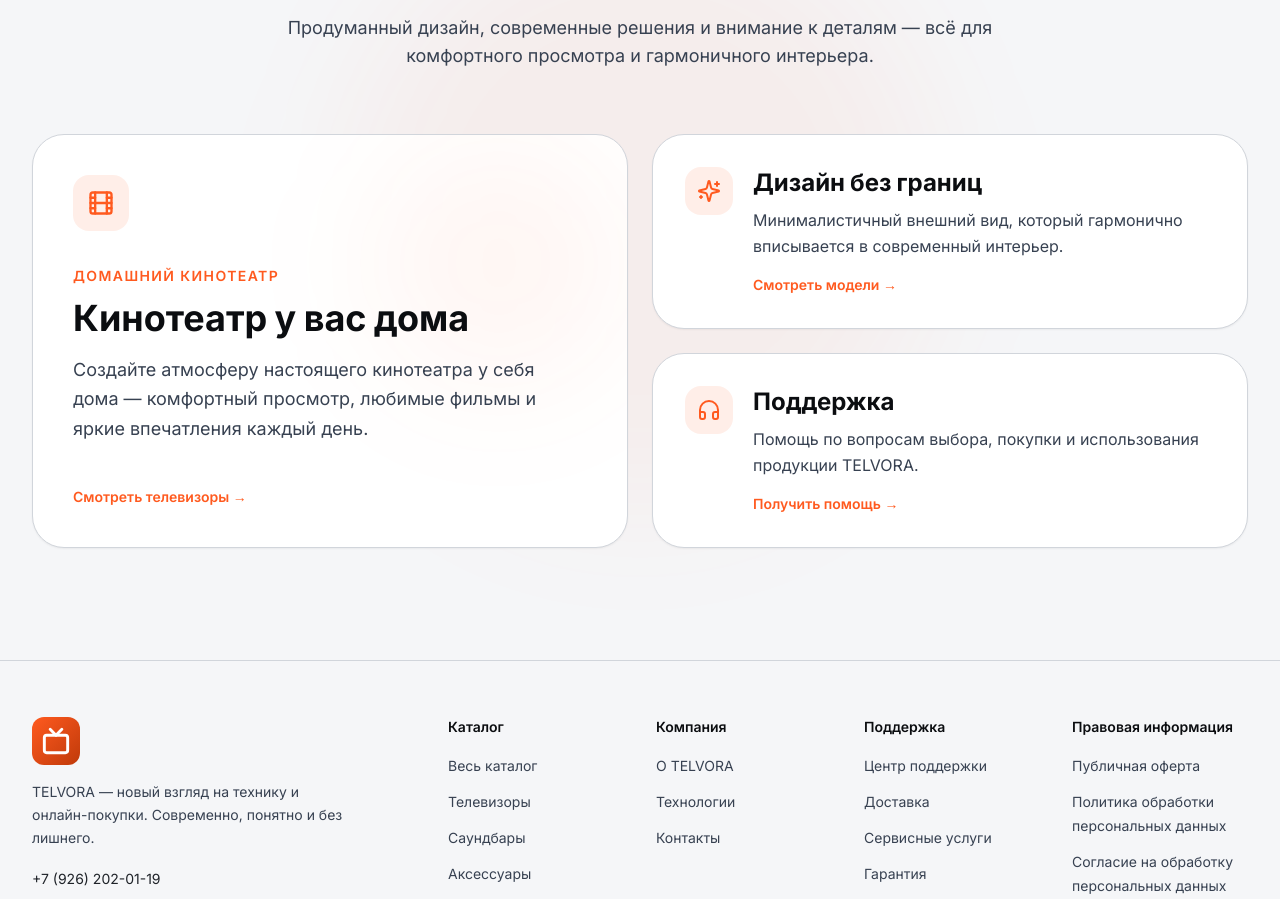
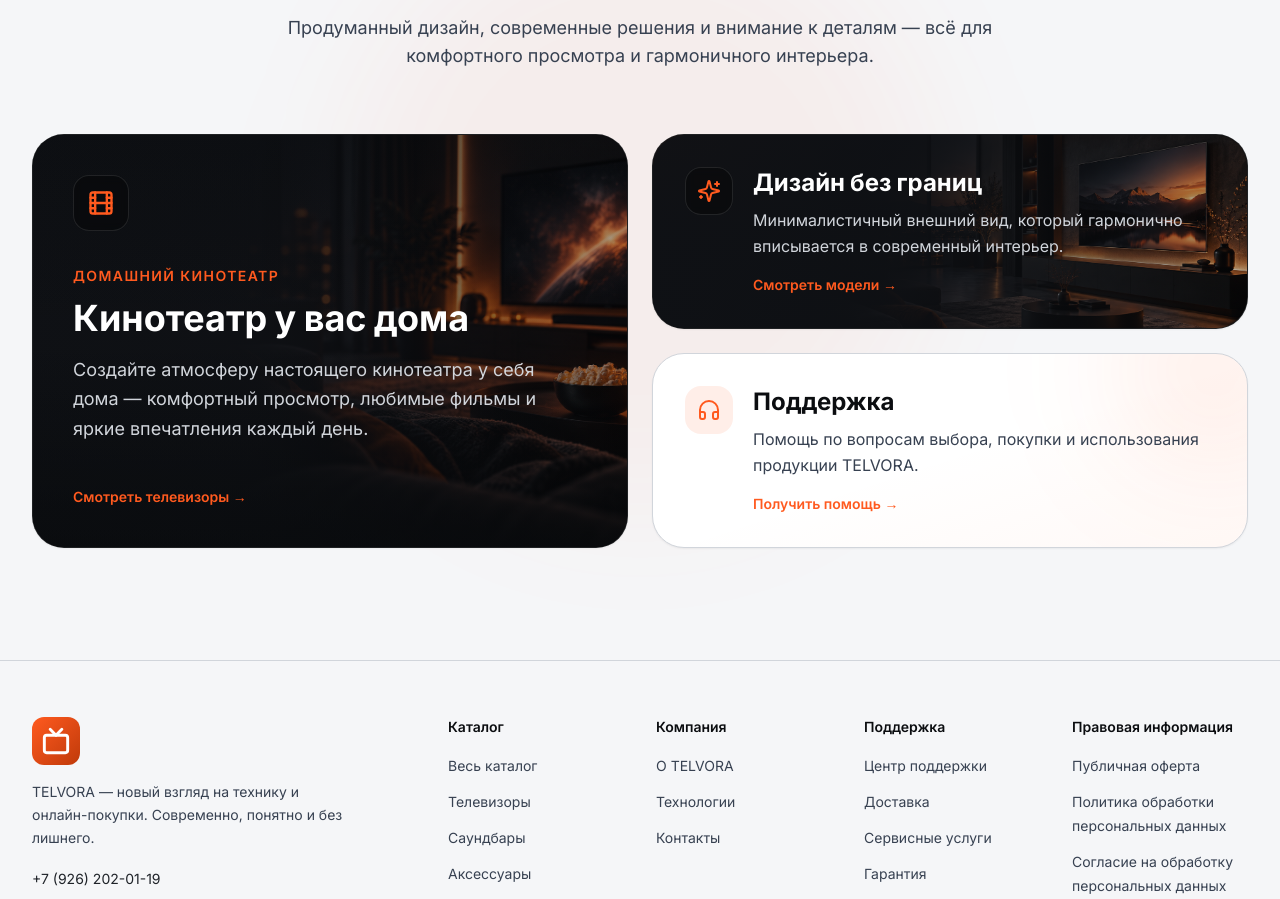
Before and after one commit to pctop365-lab/telvora, a React (Vite) app: page / in a window 1280 px wide. Shown: the part 1824-2723 px from the top of the page. Built offline with nearby package versions, Linux system fonts and the light colour scheme; no server answers.

Commit message:
feat: add TechSection background imagery

```diff
--- a/src/components/TechSection.tsx
+++ b/src/components/TechSection.tsx
@@ -28,13 +28,21 @@
         <div className="grid grid-cols-1 lg:grid-cols-2 gap-6">
           <Link
             to="/catalog"
-            className="group relative min-h-[360px] p-8 sm:p-10 rounded-4xl bg-white dark:bg-graphite-900 border border-graphite-200 dark:border-white/5 shadow-sm dark:shadow-none hover:border-accent-500/40 transition-all duration-300 overflow-hidden"
+            className="dark-content group relative min-h-[360px] p-8 sm:p-10 rounded-4xl bg-graphite-950 border border-white/10 shadow-sm dark:shadow-none hover:border-accent-500/40 transition-all duration-300 overflow-hidden"
           >
-            <div className="absolute top-0 right-0 w-64 h-64 bg-accent-500/5 rounded-full blur-3xl group-hover:bg-accent-500/10 transition-all" />
+            <img
+              src="/images/tech-home-cinema.png"
+              alt="Домашний кинотеатр TELVORA в премиальной гостиной"
+              loading="lazy"
+              decoding="async"
+              className="absolute inset-0 h-full w-full object-cover object-[62%_center] transition-transform duration-700 group-hover:scale-[1.02] sm:object-center"
+            />
+            <div className="absolute inset-0 bg-[linear-gradient(90deg,rgba(15,17,21,0.96)_0%,rgba(15,17,21,0.88)_38%,rgba(15,17,21,0.58)_68%,rgba(15,17,21,0.28)_100%)]" />
+            <div className="absolute inset-0 bg-gradient-to-t from-graphite-950/55 via-transparent to-graphite-950/20" />
 
             <div className="relative flex flex-col h-full justify-between">
               <div>
-                <div className="w-14 h-14 rounded-2xl bg-accent-500/10 flex items-center justify-center mb-8">
+                <div className="w-14 h-14 rounded-2xl bg-black/30 border border-white/10 backdrop-blur-sm flex items-center justify-center mb-8">
                   <Film className="w-7 h-7 text-accent-500" />
                 </div>
 
@@ -42,17 +50,17 @@
                   Домашний кинотеатр
                 </span>
 
-                <h3 className="font-display font-extrabold text-3xl sm:text-4xl text-graphite-900 dark:text-white mt-3 leading-tight">
+                <h3 className="font-display font-extrabold text-3xl sm:text-4xl text-white mt-3 leading-tight">
                   Кинотеатр у вас дома
                 </h3>
 
-                <p className="text-graphite-600 dark:text-graphite-300 mt-4 text-lg max-w-lg leading-relaxed">
+                <p className="text-graphite-200 mt-4 text-lg max-w-lg leading-relaxed">
                   Создайте атмосферу настоящего кинотеатра у себя дома —
                   комфортный просмотр, любимые фильмы и яркие впечатления каждый день.
                 </p>
               </div>
 
-              <span className="inline-block mt-8 text-sm font-semibold text-accent-500 group-hover:text-accent-600 dark:group-hover:text-white transition-colors">
+              <span className="inline-block mt-8 text-sm font-semibold text-accent-500 group-hover:text-white transition-colors">
                 Смотреть телевизоры →
               </span>
             </div>
@@ -61,24 +69,33 @@
           <div className="grid grid-cols-1 gap-6">
             <Link
               to="/catalog"
-              className="group p-8 rounded-4xl bg-white dark:bg-graphite-900 border border-graphite-200 dark:border-white/5 shadow-sm dark:shadow-none hover:border-accent-500/40 transition-all"
+              className="dark-content group relative overflow-hidden p-8 rounded-4xl bg-graphite-950 border border-white/10 shadow-sm dark:shadow-none hover:border-accent-500/40 transition-all"
             >
-              <div className="flex items-start gap-5">
-                <div className="w-12 h-12 rounded-2xl bg-accent-500/10 flex items-center justify-center shrink-0">
+              <img
+                src="/images/tech-design-lounge.png"
+                alt="Телевизор TELVORA в современном интерьере"
+                loading="lazy"
+                decoding="async"
+                className="absolute inset-0 h-full w-full object-cover object-[68%_center] transition-transform duration-700 group-hover:scale-[1.02] sm:object-center"
+              />
+              <div className="absolute inset-0 bg-[linear-gradient(90deg,rgba(15,17,21,0.96)_0%,rgba(15,17,21,0.88)_42%,rgba(15,17,21,0.52)_72%,rgba(15,17,21,0.28)_100%)]" />
+
+              <div className="relative flex items-start gap-5">
+                <div className="w-12 h-12 rounded-2xl bg-black/30 border border-white/10 backdrop-blur-sm flex items-center justify-center shrink-0">
                   <Sparkles className="w-6 h-6 text-accent-500" />
                 </div>
 
                 <div>
-                  <h3 className="font-display font-bold text-2xl text-graphite-900 dark:text-white">
+                  <h3 className="font-display font-bold text-2xl text-white">
                     Дизайн без границ
                   </h3>
 
-                  <p className="text-graphite-600 dark:text-graphite-300 mt-2 leading-relaxed">
+                  <p className="text-graphite-200 mt-2 leading-relaxed">
                     Минималистичный внешний вид, который гармонично
                     вписывается в современный интерьер.
                   </p>
 
-                  <span className="inline-block mt-4 text-sm font-semibold text-accent-500 group-hover:text-accent-600 dark:group-hover:text-white transition-colors">
+                  <span className="inline-block mt-4 text-sm font-semibold text-accent-500 group-hover:text-white transition-colors">
                     Смотреть модели →
                   </span>
                 </div>
@@ -87,9 +104,12 @@
 
             <Link
               to="/support"
-              className="group p-8 rounded-4xl bg-white dark:bg-graphite-900 border border-graphite-200 dark:border-white/5 shadow-sm dark:shadow-none hover:border-accent-500/40 transition-all"
+              className="group relative overflow-hidden p-8 rounded-4xl bg-white dark:bg-graphite-900 border border-graphite-200 dark:border-white/5 shadow-sm dark:shadow-none hover:border-accent-500/40 transition-all"
             >
-              <div className="flex items-start gap-5">
+              <div className="absolute -right-16 -top-20 h-48 w-48 rounded-full bg-accent-500/10 blur-3xl transition-colors group-hover:bg-accent-500/15" />
+              <div className="absolute inset-0 bg-gradient-to-br from-transparent via-transparent to-accent-500/[0.04]" />
+
+              <div className="relative flex items-start gap-5">
                 <div className="w-12 h-12 rounded-2xl bg-accent-500/10 flex items-center justify-center shrink-0">
                   <Headphones className="w-6 h-6 text-accent-500" />
                 </div>
```
Also changed, not shown: tests/tech_section_backgrounds_test.mjs (added, +15 -0 lines), deployment.tech-section-backgrounds.manifest.txt (added), public/images/tech-design-lounge.png (added), public/images/tech-home-cinema.png (added).
